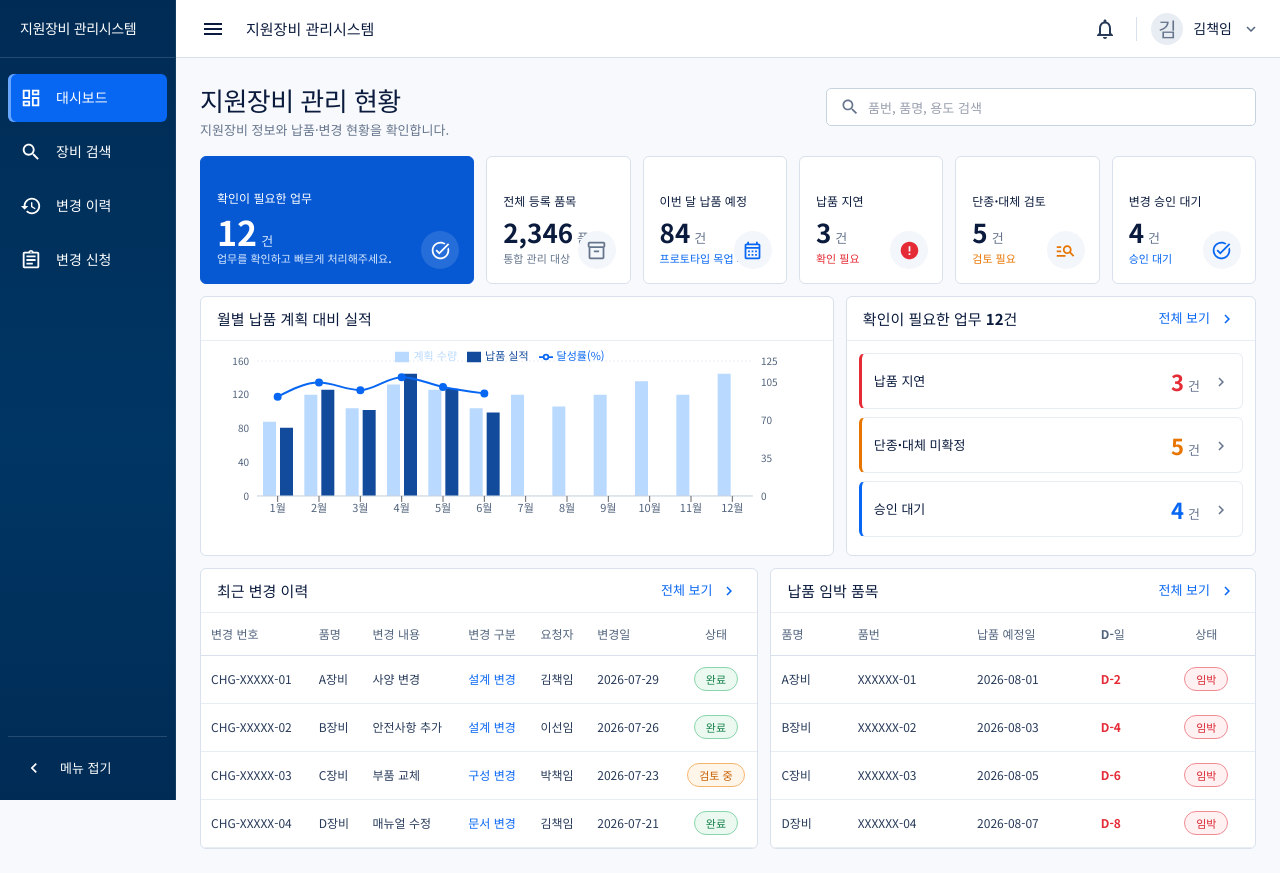
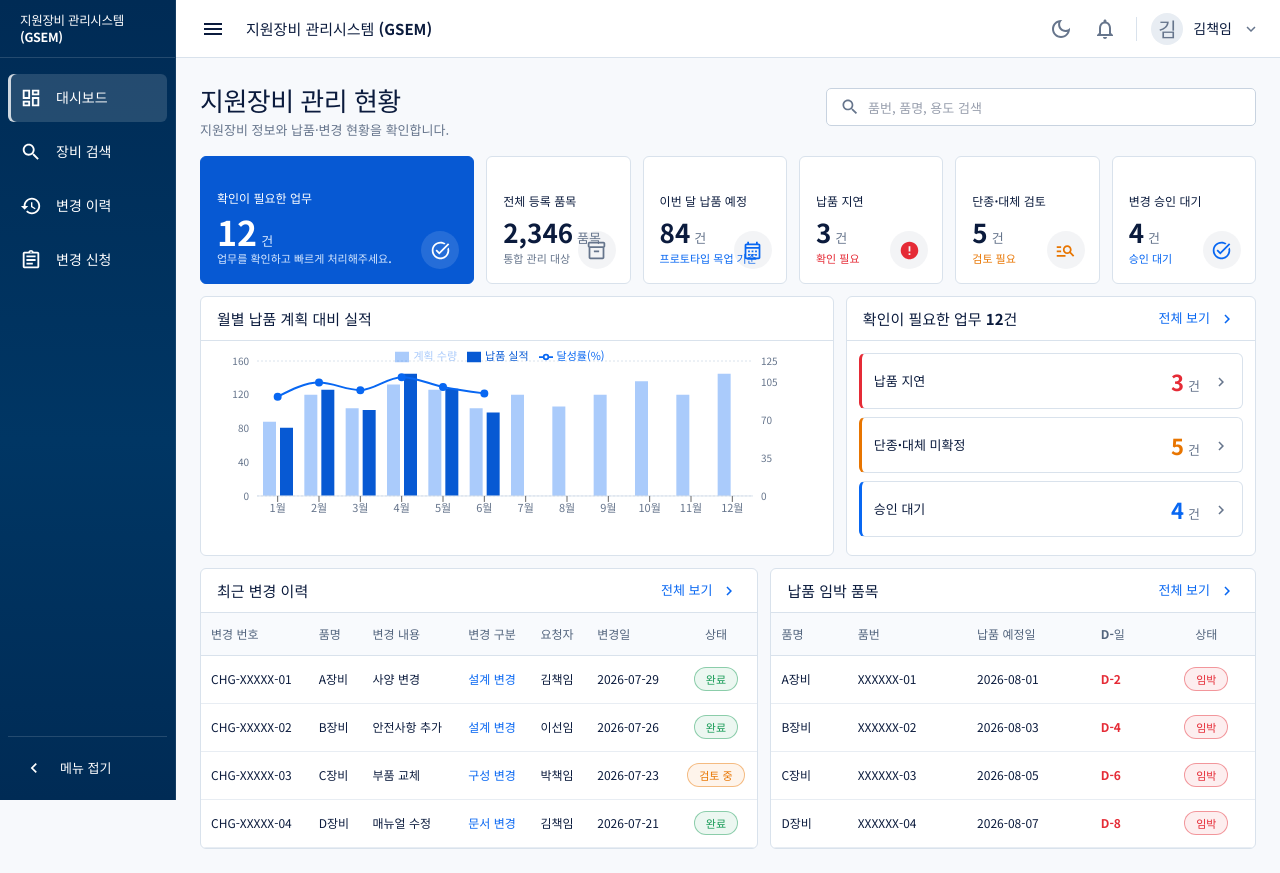
Before and after one commit to Nagyeong3/gsem-web, a React (Vite) app: page / in a window 1280 px wide. Built offline with nearby package versions, Linux system fonts and the light colour scheme.

Commit message:
기능: GSEM 명칭과 테마 전환 적용

```diff
--- a/src/components/common/SectionCard.tsx
+++ b/src/components/common/SectionCard.tsx
@@ -18,7 +18,8 @@ export function SectionCard({ title, action, children, sx }: SectionCardProps) {
           display: 'flex',
           alignItems: 'center',
           justifyContent: 'space-between',
-          borderBottom: '1px solid #E8EDF3',
+          borderBottom: '1px solid',
+          borderColor: 'divider',
         }}
       >
         <Typography component="h2" sx={{ fontSize: 15, fontWeight: 700 }}>
--- a/src/components/common/StatusChip.tsx
+++ b/src/components/common/StatusChip.tsx
@@ -1,4 +1,5 @@
 import { Chip } from '@mui/material';
+import { alpha, useTheme } from '@mui/material/styles';
 import type { EquipmentStatus } from '../../types/domain';
 
 interface StatusChipProps {
@@ -6,24 +7,27 @@ interface StatusChipProps {
 }
 
 const toneMap = {
-  '사용 중': { color: '#0867F2', background: '#EEF5FF', border: '#86B7FF' },
-  '대체 검토': { color: '#C65E00', background: '#FFF5E9', border: '#F5B56F' },
-  보류: { color: '#52647D', background: '#F3F5F8', border: '#C8D3E0' },
-  완료: { color: '#128148', background: '#ECF9F1', border: '#88D6AA' },
-  '검토 중': { color: '#C65E00', background: '#FFF5E9', border: '#F5B56F' },
-  임박: { color: '#D92733', background: '#FFF0F1', border: '#F08C94' },
+  '사용 중': 'primary',
+  '대체 검토': 'warning',
+  보류: 'neutral',
+  완료: 'success',
+  '검토 중': 'warning',
+  임박: 'error',
 } as const;
 
 export function StatusChip({ status }: StatusChipProps) {
+  const theme = useTheme();
   const tone = toneMap[status];
+  const color =
+    tone === 'neutral' ? theme.palette.text.secondary : theme.palette[tone].main;
   return (
     <Chip
       label={status}
       variant="outlined"
       sx={{
-        color: tone.color,
-        bgcolor: tone.background,
-        borderColor: tone.border,
+        color,
+        bgcolor: alpha(color, theme.palette.mode === 'dark' ? 0.14 : 0.08),
+        borderColor: alpha(color, theme.palette.mode === 'dark' ? 0.62 : 0.45),
       }}
     />
   );
--- a/src/components/layout/AppShell.tsx
+++ b/src/components/layout/AppShell.tsx
@@ -2,8 +2,10 @@ import {
   AssignmentOutlined,
   ChevronLeft,
   DashboardOutlined,
+  DarkModeOutlined,
   ExpandMore,
   History,
+  LightModeOutlined,
   Menu,
   NotificationsNone,
   Search,
@@ -19,8 +21,9 @@ import {
   Tooltip,
   Typography,
 } from '@mui/material';
-import { useState, type ReactNode } from 'react';
+import { useEffect, useState, type ReactNode } from 'react';
 import { useLocation, useNavigate } from 'react-router-dom';
+import { useThemeMode } from '../../theme/themeModeContext';
 
 interface AppShellProps {
   children: ReactNode;
@@ -37,6 +40,11 @@ export function AppShell({ children }: AppShellProps) {
   const location = useLocation();
   const navigate = useNavigate();
   const [noticeOpen, setNoticeOpen] = useState(false);
+  const { mode, toggleMode } = useThemeMode();
+
+  useEffect(() => {
+    window.scrollTo({ top: 0, left: 0 });
+  }, [location.pathname]);
 
   return (
     <Box sx={{ minHeight: '100vh', bgcolor: 'background.default' }}>
@@ -64,13 +72,14 @@ export function AppShell({ children }: AppShellProps) {
         >
           <Typography
             sx={{
-              fontSize: 14,
+              fontSize: 12.5,
+              lineHeight: 1.35,
               fontWeight: 700,
               letterSpacing: '-0.025em',
-              whiteSpace: 'nowrap',
+              whiteSpace: 'normal',
             }}
           >
-            지원장비 관리시스템
+            지원장비 관리시스템 (GSEM)
           </Typography>
         </Box>
 
@@ -99,10 +108,10 @@ export function AppShell({ children }: AppShellProps) {
                     borderRadius: 1,
                     color: '#FFFFFF',
                     '&.Mui-selected': {
-                      bgcolor: '#0867F2',
-                      boxShadow: 'inset 3px 0 0 #69A7FF',
+                      bgcolor: 'rgba(255,255,255,0.14)',
+                      boxShadow: 'inset 3px 0 0 rgba(255,255,255,0.78)',
                     },
-                    '&.Mui-selected:hover': { bgcolor: '#0759D3' },
+                    '&.Mui-selected:hover': { bgcolor: 'rgba(255,255,255,0.18)' },
                     '&:hover': { bgcolor: 'rgba(255,255,255,0.09)' },
                   }}
                 >
@@ -155,27 +164,51 @@ export function AppShell({ children }: AppShellProps) {
           alignItems: 'center',
           justifyContent: 'space-between',
           px: 2.5,
-          bgcolor: '#FFFFFF',
-          borderBottom: '1px solid #D9E2EC',
+          bgcolor: 'background.paper',
+          borderBottom: '1px solid',
+          borderColor: 'divider',
           '@media (max-width: 900px)': { left: 0 },
         }}
       >
         <Box sx={{ display: 'flex', alignItems: 'center', gap: 2 }}>
           <IconButton aria-label="메뉴 열기" size="small" onClick={() => setNoticeOpen(true)}>
-            <Menu sx={{ color: '#0B1B3D' }} />
+            <Menu sx={{ color: 'text.primary' }} />
           </IconButton>
-          <Typography sx={{ fontSize: 15, fontWeight: 700 }}>지원장비 관리시스템</Typography>
+          <Typography sx={{ fontSize: 15, fontWeight: 700 }}>
+            지원장비 관리시스템 (GSEM)
+          </Typography>
         </Box>
         <Box sx={{ display: 'flex', alignItems: 'center', gap: 1.25 }}>
+          <Tooltip title={mode === 'light' ? '다크 모드로 전환' : '라이트 모드로 전환'}>
+            <IconButton
+              aria-label={mode === 'light' ? '다크 모드로 전환' : '라이트 모드로 전환'}
+              size="small"
+              onClick={toggleMode}
+            >
+              {mode === 'light' ? (
+                <DarkModeOutlined sx={{ color: 'text.secondary' }} />
+              ) : (
+                <LightModeOutlined sx={{ color: 'text.secondary' }} />
+              )}
+            </IconButton>
+          </Tooltip>
           <IconButton aria-label="알림" size="small" onClick={() => setNoticeOpen(true)}>
-            <NotificationsNone sx={{ color: '#273A59' }} />
+            <NotificationsNone sx={{ color: 'text.secondary' }} />
           </IconButton>
-          <Box sx={{ width: '1px', height: 24, bgcolor: '#D9E2EC', mx: 0.5 }} />
-          <Avatar sx={{ width: 32, height: 32, bgcolor: '#E8EDF3', color: '#66758C' }}>
+          <Box sx={{ width: '1px', height: 24, bgcolor: 'divider', mx: 0.5 }} />
+          <Avatar
+            sx={{
+              width: 32,
+              height: 32,
+              bgcolor: (theme) =>
+                theme.palette.mode === 'dark' ? 'rgba(255,255,255,0.09)' : '#E8EDF3',
+              color: 'text.secondary',
+            }}
+          >
             김
           </Avatar>
           <Typography sx={{ fontSize: 14, fontWeight: 700 }}>김책임</Typography>
-          <ExpandMore sx={{ fontSize: 18, color: '#52647D' }} />
+          <ExpandMore sx={{ fontSize: 18, color: 'text.secondary' }} />
         </Box>
       </Box>
 
--- a/src/pages/DashboardPage.tsx
+++ b/src/pages/DashboardPage.tsx
@@ -23,6 +23,7 @@ import {
   TextField,
   Typography,
 } from '@mui/material';
+import { alpha, useTheme } from '@mui/material/styles';
 import { useEffect, useMemo, useState } from 'react';
 import { useNavigate } from 'react-router-dom';
 import {
@@ -51,14 +52,6 @@ const iconByMetric: Record<DashboardMetric['id'], typeof Inventory2Outlined> = {
   approval: TaskAltOutlined,
 };
 
-const colorByTone = {
-  brand: '#FFFFFF',
-  neutral: '#66758C',
-  info: '#0867F2',
-  error: '#E52B36',
-  warning: '#E87500',
-} as const;
-
 const attentionItems = [
   { label: '납품 지연', count: 3, tone: 'error' as const, status: '보류' },
   { label: '단종·대체 미확정', count: 5, tone: 'warning' as const, status: '대체 검토' },
@@ -66,10 +59,20 @@ const attentionItems = [
 ];
 
 export function DashboardPage() {
+  const theme = useTheme();
   const navigate = useNavigate();
   const [data, setData] = useState<DashboardData | null>(null);
   const [error, setError] = useState(false);
   const [query, setQuery] = useState('');
+  const colorByTone = {
+    brand: '#FFFFFF',
+    neutral: theme.palette.text.secondary,
+    info: theme.palette.primary.main,
+    error: theme.palette.error.main,
+    warning: theme.palette.warning.main,
+  } as const;
+  const chartGridColor = theme.palette.divider;
+  const chartTextColor = theme.palette.text.secondary;
 
   useEffect(() => {
     let active = true;
@@ -155,7 +158,7 @@ export function DashboardPage() {
               input: {
                 startAdornment: (
                   <InputAdornment position="start">
-                    <Search sx={{ fontSize: 20, color: '#66758C' }} />
+                    <Search sx={{ fontSize: 20, color: 'text.secondary' }} />
                   </InputAdornment>
                 ),
                 endAdornment: query ? (
@@ -201,11 +204,11 @@ export function DashboardPage() {
                 textAlign: 'left',
                 cursor: 'pointer',
                 color: primary ? '#FFFFFF' : 'text.primary',
-                bgcolor: primary ? '#0759D3' : '#FFFFFF',
-                borderColor: primary ? '#0759D3' : '#D9E2EC',
+                bgcolor: primary ? '#0759D3' : 'background.paper',
+                borderColor: primary ? '#0759D3' : 'divider',
                 transition: 'border-color 150ms ease, transform 150ms ease',
                 '&:hover': {
-                  borderColor: primary ? '#69A7FF' : '#86B7FF',
+                  borderColor: primary ? '#69A7FF' : 'primary.main',
                   transform: 'translateY(-1px)',
                 },
               }}
@@ -215,7 +218,9 @@ export function DashboardPage() {
                 <Typography sx={{ fontSize: primary ? 34 : 26, lineHeight: 1, fontWeight: 700 }}>
                   {metric.value.toLocaleString('ko-KR')}
                 </Typography>
-                <Typography sx={{ color: primary ? '#D7E8FF' : '#66758C', fontWeight: 600 }}>
+                <Typography
+                  sx={{ color: primary ? '#D7E8FF' : 'text.secondary', fontWeight: 600 }}
+                >
                   {metric.unit}
                 </Typography>
               </Box>
@@ -246,7 +251,9 @@ export function DashboardPage() {
                   placeItems: 'center',
                   borderRadius: '50%',
                   color: primary ? '#FFFFFF' : colorByTone[metric.tone],
-                  bgcolor: primary ? 'rgba(255,255,255,0.12)' : '#F3F6FA',
+                  bgcolor: primary
+                    ? 'rgba(255,255,255,0.12)'
+                    : alpha(theme.palette.text.secondary, 0.08),
                 }}
               >
                 <Icon sx={{ fontSize: 21 }} />
@@ -261,15 +268,15 @@ export function DashboardPage() {
           <Box sx={{ height: 210, px: 1, py: 1 }}>
             <ResponsiveContainer width="100%" height="100%">
               <ComposedChart data={data.monthlyDeliveries} margin={{ top: 12, right: 12, left: -12 }}>
-                <CartesianGrid vertical={false} stroke="#E8EDF3" strokeDasharray="2 2" />
+                <CartesianGrid vertical={false} stroke={chartGridColor} strokeDasharray="2 2" />
                 <XAxis
                   dataKey="month"
-                  tick={{ fontSize: 11, fill: '#52647D' }}
-                  axisLine={{ stroke: '#C8D3E0' }}
+                  tick={{ fontSize: 11, fill: chartTextColor }}
+                  axisLine={{ stroke: chartGridColor }}
                 />
                 <YAxis
                   yAxisId="count"
-                  tick={{ fontSize: 10, fill: '#52647D' }}
+                  tick={{ fontSize: 10, fill: chartTextColor }}
                   axisLine={false}
                   tickLine={false}
                 />
@@ -277,30 +284,47 @@ export function DashboardPage() {
                   yAxisId="rate"
                   orientation="right"
                   domain={[0, 125]}
-                  tick={{ fontSize: 10, fill: '#52647D' }}
+                  tick={{ fontSize: 10, fill: chartTextColor }}
                   axisLine={false}
                   tickLine={false}
                 />
                 <Tooltip
                   contentStyle={{
-                    border: '1px solid #D9E2EC',
+                    border: `1px solid ${theme.palette.divider}`,
+                    backgroundColor: theme.palette.background.paper,
+                    color: theme.palette.text.primary,
                     borderRadius: 6,
                     fontSize: 11,
                     boxShadow: '0 8px 28px rgba(10,31,68,0.12)',
                   }}
                 />
                 <Legend wrapperStyle={{ fontSize: 11, top: -2 }} />
-                <Bar yAxisId="count" dataKey="plan" name="계획 수량" fill="#B9D9FF" barSize={13} />
-                <Bar yAxisId="count" dataKey="actual" name="납품 실적" fill="#124A9C" barSize={13} />
+                <Bar
+                  yAxisId="count"
+                  dataKey="plan"
+                  name="계획 수량"
+                  fill={alpha(theme.palette.primary.main, 0.34)}
+                  barSize={13}
+                  isAnimationActive={false}
+                />
+                <Bar
+                  yAxisId="count"
+                  dataKey="actual"
+                  name="납품 실적"
+                  fill={theme.palette.primary.dark}
+                  barSize={13}
+                  isAnimationActive={false}
+                />
                 <Line
                   yAxisId="rate"
                   type="monotone"
                   dataKey="achievement"
                   name="달성률(%)"
-                  stroke="#0867F2"
+                  stroke={theme.palette.primary.main}
                   strokeWidth={2}
-                  dot={{ r: 3, fill: '#0867F2' }}
+                  dot={{ r: 3, fill: theme.palette.primary.main }}
                   connectNulls={false}
+                  isAnimationActive={false}
                 />
               </ComposedChart>
             </ResponsiveContainer>
@@ -331,13 +355,16 @@ export function DashboardPage() {
                   display: 'flex',
                   alignItems: 'center',
                   justifyContent: 'space-between',
-                  border: '1px solid #E8EDF3',
+                  border: '1px solid',
+                  borderColor: 'divider',
                   borderLeft: `3px solid ${colorByTone[item.tone]}`,
                   borderRadius: 1,
-                  bgcolor: '#FFFFFF',
+                  bgcolor: 'background.paper',
                   color: 'text.primary',
                   cursor: 'pointer',
-                  '&:hover': { bgcolor: '#F8FAFD' },
+                  '&:hover': {
+                    bgcolor: alpha(theme.palette.primary.main, theme.palette.mode === 'dark' ? 0.08 : 0.035),
+                  },
                 }}
               >
                 <Typography sx={{ fontSize: 13, fontWeight: 700 }}>{item.label}</Typography>
@@ -348,7 +375,7 @@ export function DashboardPage() {
                     {item.count}
                   </Typography>
                   <Typography sx={{ color: 'text.secondary' }}>건</Typography>
-                  <ChevronRight sx={{ ml: 1, fontSize: 18, color: '#66758C' }} />
+                  <ChevronRight sx={{ ml: 1, fontSize: 18, color: 'text.secondary' }} />
                 </Box>
               </Box>
             ))}
@@ -383,7 +410,7 @@ export function DashboardPage() {
                   <TableCell>{change.id}</TableCell>
                   <TableCell>{change.equipmentName}</TableCell>
                   <TableCell>{change.content}</TableCell>
-                  <TableCell sx={{ color: '#0867F2', fontWeight: 600 }}>
+                  <TableCell sx={{ color: 'primary.main', fontWeight: 600 }}>
                     {change.category}
                   </TableCell>
                   <TableCell>{change.requester}</TableCell>
@@ -421,7 +448,7 @@ export function DashboardPage() {
                   <TableCell>{delivery.equipmentName}</TableCell>
                   <TableCell>{delivery.itemNum}</TableCell>
                   <TableCell>{delivery.deliveryDate}</TableCell>
-                  <TableCell sx={{ color: '#E52B36', fontWeight: 700 }}>
+                  <TableCell sx={{ color: 'error.main', fontWeight: 700 }}>
                     D-{delivery.daysLeft}
                   </TableCell>
                   <TableCell align="center">
--- a/src/styles/global.css
+++ b/src/styles/global.css
@@ -1,7 +1,6 @@
 :root {
   font-synthesis: none;
   text-rendering: optimizeLegibility;
-  color-scheme: light;
 }
 
 * {
--- /dev/null
+++ b/src/theme/ThemeModeProvider.tsx
@@ -0,0 +1,40 @@
+import { CssBaseline, ThemeProvider } from '@mui/material';
+import { useMemo, useState, type ReactNode } from 'react';
+import type { PaletteMode } from '@mui/material/styles';
+import { createAppTheme } from './theme';
+import { ThemeModeContext } from './themeModeContext';
+
+const storageKey = 'gsem-color-mode';
+
+const getInitialMode = (): PaletteMode => {
+  const savedMode = window.localStorage.getItem(storageKey);
+  if (savedMode === 'light' || savedMode === 'dark') return savedMode;
+  return window.matchMedia('(prefers-color-scheme: dark)').matches ? 'dark' : 'light';
+};
+
+export function ThemeModeProvider({ children }: { children: ReactNode }) {
+  const [mode, setMode] = useState<PaletteMode>(getInitialMode);
+  const theme = useMemo(() => createAppTheme(mode), [mode]);
+  const contextValue = useMemo(
+    () => ({
+      mode,
+      toggleMode: () => {
+        setMode((current) => {
+          const nextMode = current === 'light' ? 'dark' : 'light';
+          window.localStorage.setItem(storageKey, nextMode);
+          return nextMode;
+        });
+      },
+    }),
+    [mode],
+  );
+
+  return (
+    <ThemeModeContext.Provider value={contextValue}>
+      <ThemeProvider theme={theme}>
+        <CssBaseline />
+        {children}
+      </ThemeProvider>
+    </ThemeModeContext.Provider>
+  );
+}
--- a/src/theme/theme.ts
+++ b/src/theme/theme.ts
@@ -1,4 +1,4 @@
-import { createTheme } from '@mui/material/styles';
+import { alpha, createTheme, type PaletteMode } from '@mui/material/styles';
 
 declare module '@mui/material/styles' {
   interface Theme {
@@ -18,31 +18,44 @@ declare module '@mui/material/styles' {
   }
 }
 
-export const theme = createTheme({
+export const createAppTheme = (mode: PaletteMode) => {
+  const dark = mode === 'dark';
+  const colors = {
+    background: dark ? '#111A27' : '#F7F9FC',
+    paper: dark ? '#182333' : '#FFFFFF',
+    textPrimary: dark ? '#EDF3FA' : '#0B1B3D',
+    textSecondary: dark ? '#AAB8CA' : '#66758C',
+    divider: dark ? '#2C3A4D' : '#D9E2EC',
+    subtleDivider: dark ? '#243244' : '#E8EDF3',
+    field: dark ? '#141F2D' : '#FFFFFF',
+    tableHead: dark ? '#1C293A' : '#F8FAFD',
+  };
+
+  return createTheme({
     layout: {
       sidebarWidth: 176,
       headerHeight: 58,
       contentPadding: 24,
     },
     palette: {
-    mode: 'light',
+      mode,
       primary: {
-      main: '#0867F2',
-      dark: '#0759D3',
-      light: '#EEF5FF',
+        main: dark ? '#6CA8FF' : '#0867F2',
+        dark: dark ? '#4A8FEF' : '#0759D3',
+        light: dark ? '#1D385D' : '#EEF5FF',
       },
       background: {
-      default: '#F7F9FC',
-      paper: '#FFFFFF',
+        default: colors.background,
+        paper: colors.paper,
       },
       text: {
-      primary: '#0B1B3D',
-      secondary: '#66758C',
+        primary: colors.textPrimary,
+        secondary: colors.textSecondary,
       },
-    divider: '#D9E2EC',
-    success: { main: '#159A55', light: '#ECF9F1' },
-    warning: { main: '#E87500', light: '#FFF5E9' },
-    error: { main: '#E52B36', light: '#FFF0F1' },
+      divider: colors.divider,
+      success: { main: dark ? '#57C987' : '#159A55', light: dark ? '#173C2A' : '#ECF9F1' },
+      warning: { main: dark ? '#FFAD55' : '#E87500', light: dark ? '#4A3019' : '#FFF5E9' },
+      error: { main: dark ? '#FF747D' : '#E52B36', light: dark ? '#4B2228' : '#FFF0F1' },
     },
     shape: {
       borderRadius: 6,
@@ -57,6 +70,12 @@ export const theme = createTheme({
       button: { fontSize: 13, fontWeight: 600, textTransform: 'none' },
     },
     components: {
+      MuiCssBaseline: {
+        styleOverrides: {
+          ':root': { colorScheme: mode },
+          body: { transition: 'background-color 180ms ease, color 180ms ease' },
+        },
+      },
       MuiButton: {
         defaultProps: { disableElevation: true },
         styleOverrides: {
@@ -65,14 +84,21 @@ export const theme = createTheme({
       },
       MuiPaper: {
         styleOverrides: {
-        root: { backgroundImage: 'none' },
+          root: {
+            backgroundImage: 'none',
+            transition: 'background-color 180ms ease, border-color 180ms ease',
+          },
         },
       },
       MuiOutlinedInput: {
         styleOverrides: {
-        root: { minHeight: 38, borderRadius: 5, backgroundColor: '#FFFFFF' },
+          root: {
+            minHeight: 38,
+            borderRadius: 5,
+            backgroundColor: colors.field,
+          },
           input: { paddingTop: 9, paddingBottom: 9, fontSize: 13 },
-        notchedOutline: { borderColor: '#C8D3E0' },
+          notchedOutline: { borderColor: dark ? '#405169' : '#C8D3E0' },
         },
       },
       MuiSelect: {
@@ -85,19 +111,29 @@ export const theme = createTheme({
           head: {
             height: 42,
             padding: '8px 10px',
-          color: '#52647D',
+            color: dark ? '#B7C5D7' : '#52647D',
+            backgroundColor: colors.tableHead,
             fontSize: 12,
             fontWeight: 700,
-          borderColor: '#D9E2EC',
+            borderColor: colors.divider,
             whiteSpace: 'nowrap',
           },
           body: {
             height: 48,
             padding: '8px 10px',
-          color: '#273A59',
+            color: colors.textPrimary,
             fontSize: 12,
-          borderColor: '#E8EDF3',
+            borderColor: colors.subtleDivider,
             whiteSpace: 'nowrap',
+          },
+        },
+      },
+      MuiTableRow: {
+        styleOverrides: {
+          root: {
+            '&.MuiTableRow-hover:hover': {
+              backgroundColor: alpha(dark ? '#FFFFFF' : '#0867F2', dark ? 0.045 : 0.035),
+            },
           },
         },
       },
@@ -113,3 +149,4 @@ export const theme = createTheme({
       },
     },
   });
+};
--- /dev/null
+++ b/src/theme/themeModeContext.ts
@@ -0,0 +1,15 @@
+import { createContext, useContext } from 'react';
+import type { PaletteMode } from '@mui/material/styles';
+
+export interface ThemeModeContextValue {
+  mode: PaletteMode;
+  toggleMode: () => void;
+}
+
+export const ThemeModeContext = createContext<ThemeModeContextValue | null>(null);
+
+export function useThemeMode() {
+  const context = useContext(ThemeModeContext);
+  if (!context) throw new Error('useThemeMode는 ThemeModeProvider 안에서 사용해야 합니다.');
+  return context;
+}
```
Also changed, not shown: src/main.tsx (+3 -5 lines), src/pages/EquipmentSearchPage.tsx (+25 -12 lines), 5 other files (tests, documents, lock files or other folders). Lines whose indentation alone changed are shown as unchanged.
